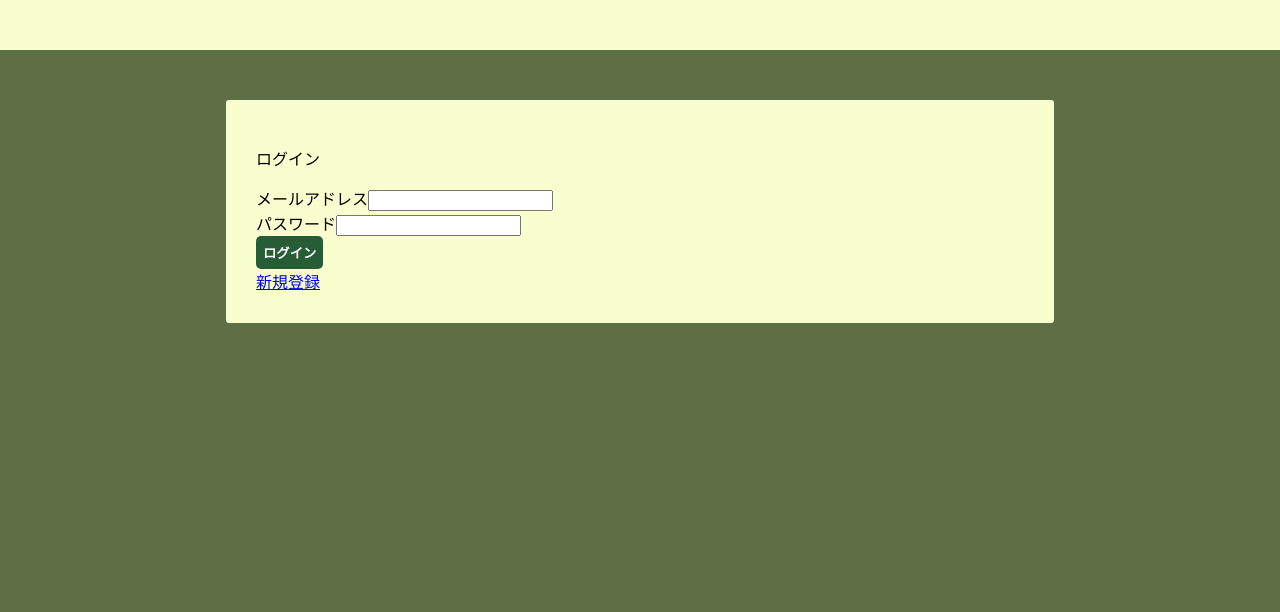
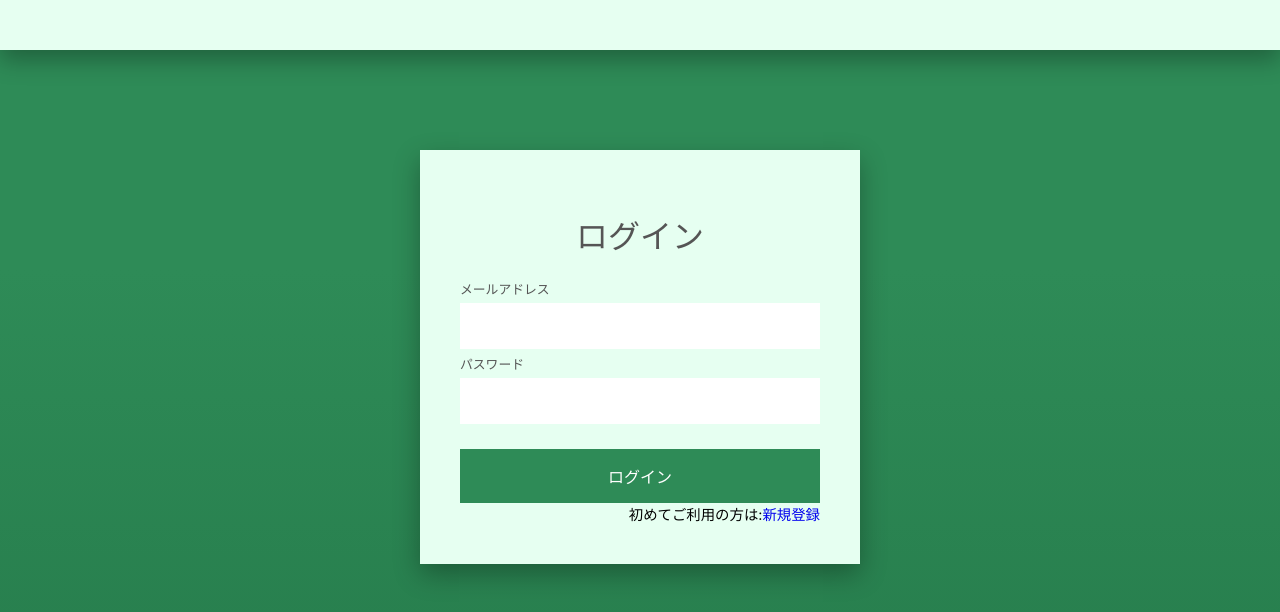
Before and after one commit to thkiyose/Kaien_library, a React (Create React App) app in the folder frontend/: page / in a window 1280 px wide. Shown: the top 612 px of the page. Built offline with nearby package versions, Linux system fonts and the light colour scheme; what axios-case-converter would draw is missing.

Commit message:
styled-componentを使い全体のレイアウトを調整

```diff
--- a/frontend/src/App.jsx
+++ b/frontend/src/App.jsx
@@ -1,5 +1,4 @@
 import React, { useState, useEffect, createContext } from 'react';
-import './index.css';
 import { BrowserRouter, Routes, Route, Navigate } from 'react-router-dom';
 import { Layout } from './components/Layout';
 import { Login } from './components/Login';
--- a/frontend/src/components/AdminMenu.jsx
+++ b/frontend/src/components/AdminMenu.jsx
@@ -1,5 +1,6 @@
 import React from 'react';
-import { Link } from 'react-router-dom'
+import { Wrapper } from './parts/Wrapper';
+import { Link } from 'react-router-dom';
 
 const style= {
   listStyle:"none"
@@ -12,12 +13,14 @@ const styledTitle= {
 export const AdminMenu = () => {
   return(
     <>
+      <Wrapper width={"800px"}>
         <div style={style}>
           <h1 style={styledTitle}>管理者メニュー</h1>
           <ul>
             <li><Link to='/admin/book_registration'>本の登録</Link></li>
           </ul>
         </div>
+      </Wrapper>
     </>
   );
 };
--- a/frontend/src/components/Layout.jsx
+++ b/frontend/src/components/Layout.jsx
@@ -1,15 +1,21 @@
 import React from 'react';
+import styled from "styled-components";
 import { Outlet } from 'react-router-dom';
 import { Header } from './parts/Header';
 import { Wrapper } from './parts/Wrapper';
 
+const Div = styled.div`
+  background: linear-gradient(#2e8b57 30%, #257a4a 90%);
+  min-height: 100vh;
+  height: auto;
+  padding-bottom: 100px;
+`
+
 export const Layout = () => {
   return (
-    <div>
+    <Div>
       <Header />
-      <Wrapper>
-        <Outlet />
-      </Wrapper>
-    </div>
+      <Outlet />
+    </Div>
   )
 }
--- a/frontend/src/components/Login.jsx
+++ b/frontend/src/components/Login.jsx
@@ -1,4 +1,6 @@
 import React, { useState, useContext } from 'react';
+import styled from "styled-components";
+import { Wrapper } from './parts/Wrapper';
 import { useNavigate } from 'react-router-dom';
 import { useForm } from 'react-hook-form';
 import { signIn } from '../lib/api/session';
@@ -6,14 +8,55 @@ import Cookies from 'js-cookie';
 import { AuthContext } from '../App';
 import { Link } from 'react-router-dom';
 
-const buttonStyle = {
-  padding:"7px",
-  border:"None",
-  backgroundColor:"rgb(39, 93, 54)",
-  color:"white",
-  borderRadius:"5px",
-  fontWeight:"bold",
-}
+const LoginTitle = styled.h1`
+  text-align: center;
+  font-weight: lighter;
+  color: rgb(85, 85, 85);
+  }
+`
+const FormLabel = styled.label`
+  display:block;
+  font-weight: lighter;
+  font-size: 0.8rem;
+  padding-bottom: 5px;
+  color: rgb(85, 85, 85);
+  }
+`
+const LoginForm = styled.input`
+  outline: 0;
+  background: white;
+  width: 100%;
+  border: 0;
+  margin: 0 0 5px;
+  padding: 15px;
+  box-sizing: border-box;
+  font-size: 14px;
+`
+const LoginButton = styled.input`
+  font-family: "Roboto", sans-serif;
+  text-transform: uppercase;
+  outline: 0;
+  background: #2e8b57;
+  font-size: 1rem;
+  width: 100%;
+  border: 0;
+  margin-top: 20px;
+  padding: 15px;
+  color: #FFFFFF;
+  -webkit-transition: all 0.3 ease;
+  transition: all 0.3 ease;
+  cursor: pointer;
+`
+const ErrorMessage = styled.span`
+  font-size: 0.8rem;
+  display: block;
+  background-color: #bde6cf;
+`
+const SignUpGuide = styled.span`
+  font-size: 0.9rem;
+  display: block;
+  text-align: right;
+`
 
 export const Login = (props) => {
   const navigate = useNavigate();
@@ -23,8 +66,9 @@ export const Login = (props) => {
 
   return (
     <>
-        <p>ログイン</p>
-        <p>{errorMessage}</p>
+      <Wrapper width={"360px"}>
+        <LoginTitle>ログイン</LoginTitle>
+        <ErrorMessage>{errorMessage}</ErrorMessage>
         <form
           onSubmit={handleSubmit(async(data) => {
             try {
@@ -44,20 +88,21 @@ export const Login = (props) => {
           })}
           >
             <div>
-              <label>メールアドレス</label>
-              <input type="email" name="email" {...register("email", { required: true, maxLength: 255, pattern: /[\w\-._]+@[\w\-._]+\.[A-Za-z]+/ })}/>
-              {errors.email?.type === "required" && <span>メールアドレスを入力して下さい。</span>}
-              {errors.email?.type === "maxLength" && <span>255字以内で入力して下さい。</span>}
-              {errors.email?.type === "pattern" && <span>正しい形式で入力して下さい。</span>}
+              <FormLabel>メールアドレス</FormLabel>
+              <LoginForm className="form" type="email" name="email" {...register("email", { required: true, maxLength: 255, pattern: /[\w\-._]+@[\w\-._]+\.[A-Za-z]+/ })}/>
+              {errors.email?.type === "required" && <ErrorMessage>メールアドレスを入力して下さい。</ErrorMessage>}
+              {errors.email?.type === "maxLength" && <ErrorMessage>255字以内で入力して下さい。</ErrorMessage>}
+              {errors.email?.type === "pattern" && <ErrorMessage>正しい形式で入力して下さい。</ErrorMessage>}
             </div>
             <div>
-              <label>パスワード</label>
-              <input type="password" name="password" {...register("password", { required: true })}/>
-              {errors.password?.type === "required" && <span>パスワードを入力して下さい。</span>}
+              <FormLabel>パスワード</FormLabel>
+              <LoginForm className="form" type="password" name="password" {...register("password", { required: true })}/>
+              {errors.password?.type === "required" && <ErrorMessage>パスワードを入力して下さい。</ErrorMessage>}
             </div>
-            <input value="ログイン" type="submit" style={buttonStyle} />
+            <LoginButton value="ログイン" type="submit" />
           </form>
-        <Link to='/signup' >新規登録</Link>
+        <SignUpGuide>初めてご利用の方は:<Link to='/signup' >新規登録</Link></SignUpGuide>
+      </Wrapper>
     </>
   );
 };
--- a/frontend/src/components/RegisterBook.jsx
+++ b/frontend/src/components/RegisterBook.jsx
@@ -1,10 +1,13 @@
 import React from 'react';
+import { Wrapper } from './parts/Wrapper';
 import { BookForm } from './parts/BookForm';
 
 export const RegisterBook = () => {
   return (
     <>
-      <BookForm />
+      <Wrapper width={"800px"}>
+        <BookForm />
+      </Wrapper>
     </>
   );
 };
--- a/frontend/src/components/parts/BookForm.jsx
+++ b/frontend/src/components/parts/BookForm.jsx
@@ -1,9 +1,119 @@
 import React, { useState } from 'react';
+import styled from "styled-components";
 import { useForm } from 'react-hook-form';
 import { fetchBookInfo } from '../../lib/api/book';
 
+const RegisterButton = styled.input`
+  display: block;
+  padding: 10px;
+  font-size: 1rem;
+  background-color: #2e8b57;
+  border: 0;
+  outline: 0;
+  color: white;
+  margin: 0 auto;
+  width: 60%;
+`
+const RequireGuide = styled.p`
+  font-size:0.8rem;
+`
+const Required = styled.span`
+  color: red;
+  padding-right: 10px;
+`
+const Form = styled.form`
+  .isbnInput {
+    border-bottom: solid gray 1px;
+    margin-bottom: 10px;
+  }
+  button {
+    background: #2e8b57;
+    border: 0;
+    outline: 0;
+    color: white;
+  }
+  input[type="text"]{
+    background: white;
+    border: solid 1px gray;
+    padding: 5px;
+    box-sizing: border-box;
+    font-size: 14px;
+    margin-bottom: 10px;
+  }
+  textarea {
+    background: white;
+    border: solid 1px gray;
+    padding: 5px;
+    width: 800px;
+    height: 150px;
+  }
+`
+const TitleDiv = styled.div`
+  width: 50%;
+  float: left;
+  input {
+    width: 60%;
+  }
+`
+const AuthorDiv = styled.div`
+  width:50%;
+  float: right;
+  input {
+    width: 60%;
+  }
+`
+const PublishedYearDiv = styled.div`
+  width:50%;
+  input {
+    width: 60%;
+  }
+  label{
+    padding-left: 16px;
+  }
+`
+const VersionDiv = styled.div`
+  width: 50%;
+  float: left;
+  label {
+    display: inline;
+    padding-right: 10px;
+  }
+  p {
+    display: inline;
+  }
+  input {
+    width: 10%;
+  }
+`
+const CategoryDiv = styled.div`
+  width: 50%;
+  float: right;
+  input {
+    width: 60%;
+  }
+`
+const LocationDiv = styled.div`
+  margin-bottom: 30px;
+  width: 100%;
+  input {
+    width: 100%;
+  }
+`
+const RegisterTitle = styled.h1`
+  text-align: center;
+  font-weight: lighter;
+  color: rgb(85, 85, 85);
+  }
+`
+const ClearFix = styled.div`
+  content: "";
+  display: block;
+  clear: both;
+`
+
 export const BookForm = () => {
   const { register, setValue, getValues, handleSubmit,formState: { errors } } = useForm();
+  const [ isLoading, setIsLoading ] = useState(false);
   const [ isbnError, setIsbnError ] = useState();
   const handleFetchBookInfo = async() => {
     const isbnInput = getValues("isbn");
@@ -12,11 +122,13 @@ export const BookForm = () => {
     } else {
       setIsbnError("");
       try {
+        setIsLoading(true);
         const res = await fetchBookInfo({isbn:isbnInput});
         setValue("title",res.data.data.items[0].volumeInfo.title);
         setValue("author",res.data.data.items[0].volumeInfo.authors);
         setValue("published_year",res.data.data.items[0].volumeInfo.publishedDate.slice(0,4));
         setValue("description",res.data.data.items[0].volumeInfo.description);
+        setIsLoading(false);
       } catch(e) {
         console.log(e);
       }
@@ -25,40 +137,52 @@ export const BookForm = () => {
 
   return (
     <>
-      <form>
+      <RegisterTitle>書籍の登録</RegisterTitle>
+      <Form>
         <div className="isbnInput">
           <input type="text" name="isbn" {...register("isbn")}/><button type="button" onClick={handleFetchBookInfo}>ISBNから情報を取得</button>
           <p>{isbnError}</p>
+          { !isLoading || <p>書籍データを検索しています…</p>}
         </div>
-          <div>
-            <label>タイトル</label>
+          <RequireGuide><Required>*</Required>は必須項目です。</RequireGuide>
+          <TitleDiv>
+            <label>タイトル</label><Required>*</Required>
             <input type="text" name="title" {...register("title", { required: true, maxLength: 255 })}/>
             {errors.title?.type === "required" && <span>タイトルを入力して下さい。</span>}
             {errors.title?.type === "maxLength" && <span>タイトルが長すぎます。255文字以内で入力して下さい。</span>}
-            <label>著者名</label>
+          </TitleDiv>
+          <AuthorDiv>
+            <label>著者名</label><Required>*</Required>
             <input type="text" name="author" {...register("author", { required: true, maxLength: 255 })}/>
             {errors.author?.type === "required" && <span>著者名を入力して下さい。</span>}
             {errors.author?.type === "maxLength" && <span>著者名が長すぎます。255字以内で入力して下さい。</span>}
-            <label>カテゴリー</label>
+          </AuthorDiv>
+          <PublishedYearDiv>
+            <label>出版年</label><Required>*</Required>
+            <input type="text" name="published_year" {...register("published_year", { required: true, pattern: /[0-9]{4}/ })}/>
+            {errors.published_year?.type === "pattern" && <span>出版年の形式が正しくありません。半角数字4桁で入力して下さい。</span>}
+          </PublishedYearDiv>
+          <div>
+            <label>本の詳細</label><Required>*</Required>
+            <textarea name="description" {...register("description", { required: true })}/>
+          </div>
+          <VersionDiv>
+            <label>版数</label>
+            <p><input type="text" name="version" {...register("version", { maxLength: 2 })} />版</p>
+            {errors.version?.type === "maxLength" && <span>2桁以内で入力して下さい。</span>}
+          </VersionDiv>
+          <CategoryDiv>
+            <label>カテゴリー</label><Required>*</Required>
             <select name="category_id" {...register("category_id", { required: true })}/>
             {errors.category_id?.type === "required" && <span>カテゴリーを選んで下さい。</span>}
-            <label>出版年</label>
-            <input type="text" name="published_year" {...register("published_year", { required: true, pattern: /[0-9]{4}/ })}/>
-            {errors.published_year?.type === "pattern" && <span>出版年の形式が正しくありません。半角数字4桁で入力して下さい。</span>}
-            <label>版数</label>
-            <input type="text" name="version" {...register("version", { maxLength: 2 })} />版
-            {errors.version?.type === "maxLength" && <span>2桁以内で入力して下さい。</span>}
-          </div>
-          <div>
-            <label>本の詳細</label>
-            <textarea name="description" {...register("description", { required: true })}/>
-          </div>
-          <div>
-            <label>場所</label>
+          </CategoryDiv>
+          <ClearFix/>
+          <LocationDiv>
+            <label>場所</label><Required>*</Required>
             <select name="location_id" {...register("location_id", { required: true })}/>
-          </div>
-          <input value="アカウント作成" type="submit" />
-        </form>
+          </LocationDiv>
+          <RegisterButton value="登録" type="submit" />
+        </Form>
       </>
     );
 };
--- a/frontend/src/components/parts/Header.jsx
+++ b/frontend/src/components/parts/Header.jsx
@@ -1,15 +1,30 @@
 import React, { useContext } from 'react'
+import styled from "styled-components";
 import { Link } from 'react-router-dom';
 import { AuthContext } from '../../App';
 import { LogOut } from '../Logout';
+
+const HeaderDiv = styled.div`
+  background-color:#e6fff1;
+  height: 50px;
+  top: 0;
+  left: 0;
+  width:100%;
+  box-shadow: 0 10px 25px 0 rgba(0, 0, 0, 0.3);
+  a {
+    text-decoration: none;
+  }
+  ul {
+    list-style :none;
+  }
+`
 
 export const Header = () => {
   const {currentUser, setCurrentUser, isSignedIn, setIsSignedIn } = useContext(AuthContext);
   const style = {
     width:"100%",
-    backgroundColor:"rgb(249, 254, 207)",
+    backgroundColor:"#e6fff1",
     height:"50px",
-    position:"fixed",
     top:"0",
     left:"0",
   };
@@ -20,11 +35,11 @@ export const Header = () => {
   }
   return (
     <>
-    <div style={style}>
+    <HeaderDiv>
       {isSignedIn && <Link to="/mypage" style={styleLoginDisplay}>ログイン中:{currentUser.email}</Link>}
       {isSignedIn && currentUser.admin ? <Link to="/admin">管理画面</Link> : "" }
       {isSignedIn && <LogOut setCurrentUser={setCurrentUser} setIsSignedIn={setIsSignedIn} />}
-    </div>
+    </HeaderDiv>
     </>
   )
 };
--- a/frontend/src/components/parts/Wrapper.jsx
+++ b/frontend/src/components/parts/Wrapper.jsx
@@ -1,16 +1,25 @@
-import React from 'react'
+import React from 'react';
+import styled from "styled-components";
+
+const Wrapper_div = styled.div`
+  background-color: #e6fff1;
+  margin:100px auto 0px auto;
+  width: ${props => props.width};
+  padding: 40px;
+  box-shadow: 0 10px 25px 0 rgba(0, 0, 0, 0.3);
+  a {
+    text-decoration: none;
+  }
+  ul {
+    list-style :none;
+  }
+`
 
 export const Wrapper = (props) => {
-  const style = {
-    backgroundColor:"rgb(249, 254, 207)",
-    margin:"100px auto 0px auto",
-    padding:"30px",
-    maxWidth:"60%",
-    borderRadius:"3px"
-  };
+
   return (
-    <div style={style}>
+    <Wrapper_div width={props.width}>
       {props.children}
-    </div>
+    </Wrapper_div>
   )
 };
--- a/frontend/src/index.css
+++ b/frontend/src/index.css
@@ -7,15 +7,7 @@ body {
   -moz-osx-font-smoothing: grayscale;
 }
 
-html {
-  background-color: rgb(94, 111, 70);
-}
-
 code {
   font-family: source-code-pro, Menlo, Monaco, Consolas, 'Courier New',
     monospace;
 }
-
-button:hover {
-  cursor: pointer;
-}
```
Also changed, not shown: frontend/src/components/MyPage.jsx (+9 -6 lines).
